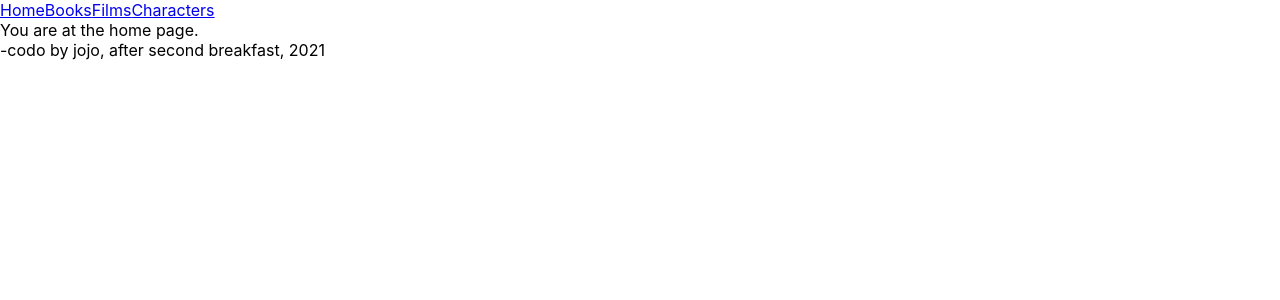
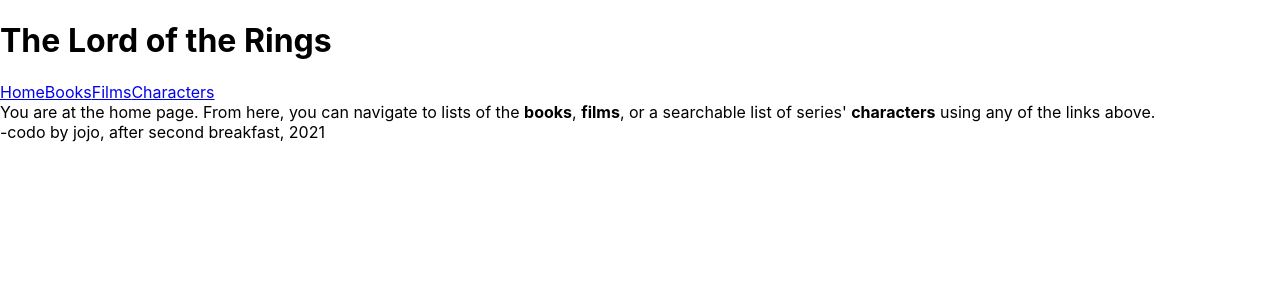
Before and after one commit to jlaurentpdx/lotr-from-scratch, a React (Create React App) app: page / in a window 1280 px wide. Shown: the top 300 px of the page. Built offline with nearby package versions, Linux system fonts and the light colour scheme.

Commit message:
added a Controls.js file and nav information to Main page

```diff
--- a/src/App.js
+++ b/src/App.js
@@ -10,6 +10,7 @@
     <div className="App">
       <BrowserRouter>
         <header>
+          <h1>The Lord of the Rings</h1>
           <NavLink to="/">Home</NavLink>
           <NavLink to="/books">Books</NavLink>
           <NavLink to="/films">Films</NavLink>
--- a/src/views/Main/Main.js
+++ b/src/views/Main/Main.js
@@ -1,5 +1,11 @@
 import './Main.css';
 
 export default function Main() {
-  return <div>You are at the home page.</div>;
+  return (
+    <div>
+      You are at the home page. From here, you can navigate to lists of the <strong>books</strong>,{' '}
+      <strong>films</strong>, or a searchable list of series&apos; <strong>characters</strong> using
+      any of the links above.
+    </div>
+  );
 }
```
Also changed, not shown: src/components/Controls.js (added), 1 other file (tests, documents, lock files or other folders).
